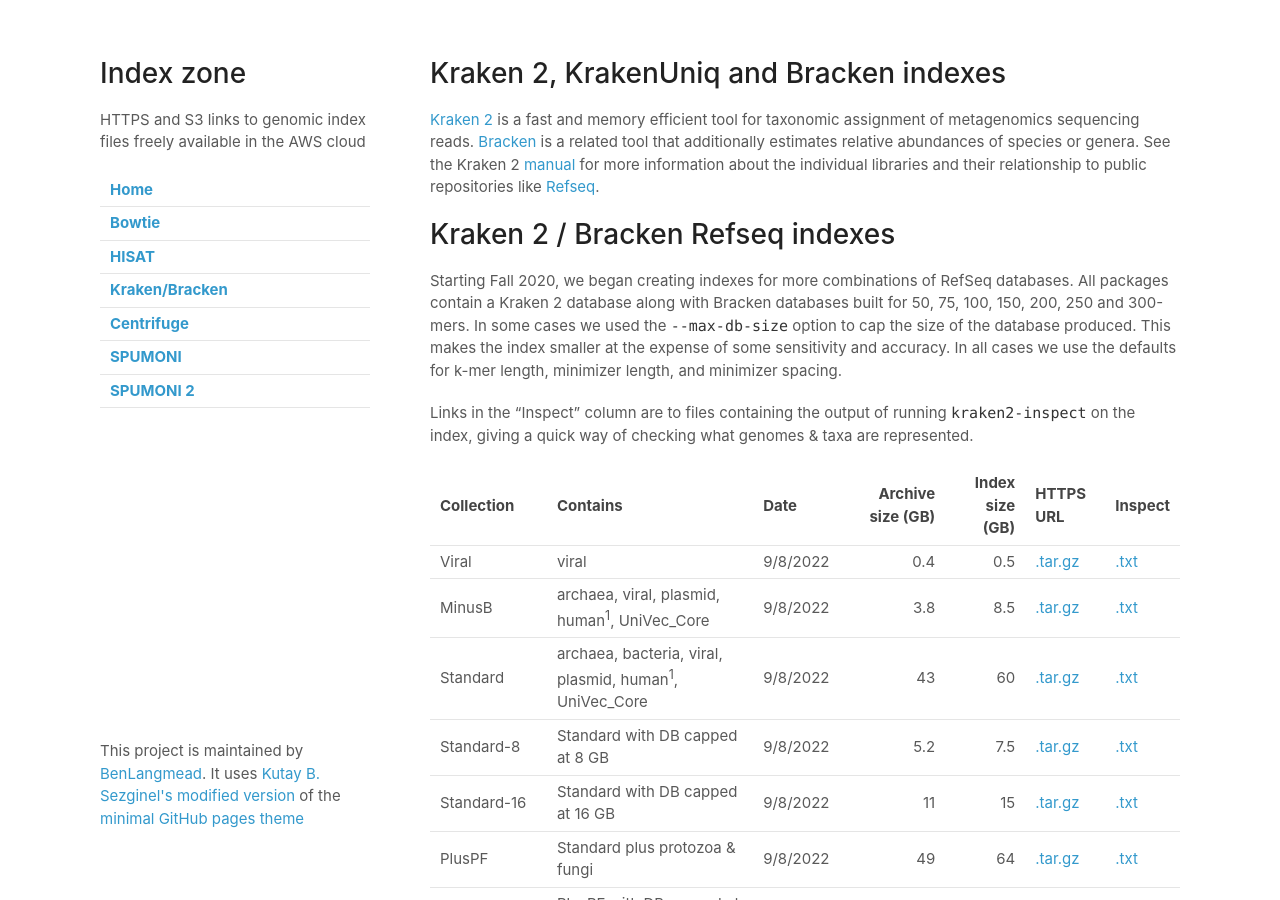
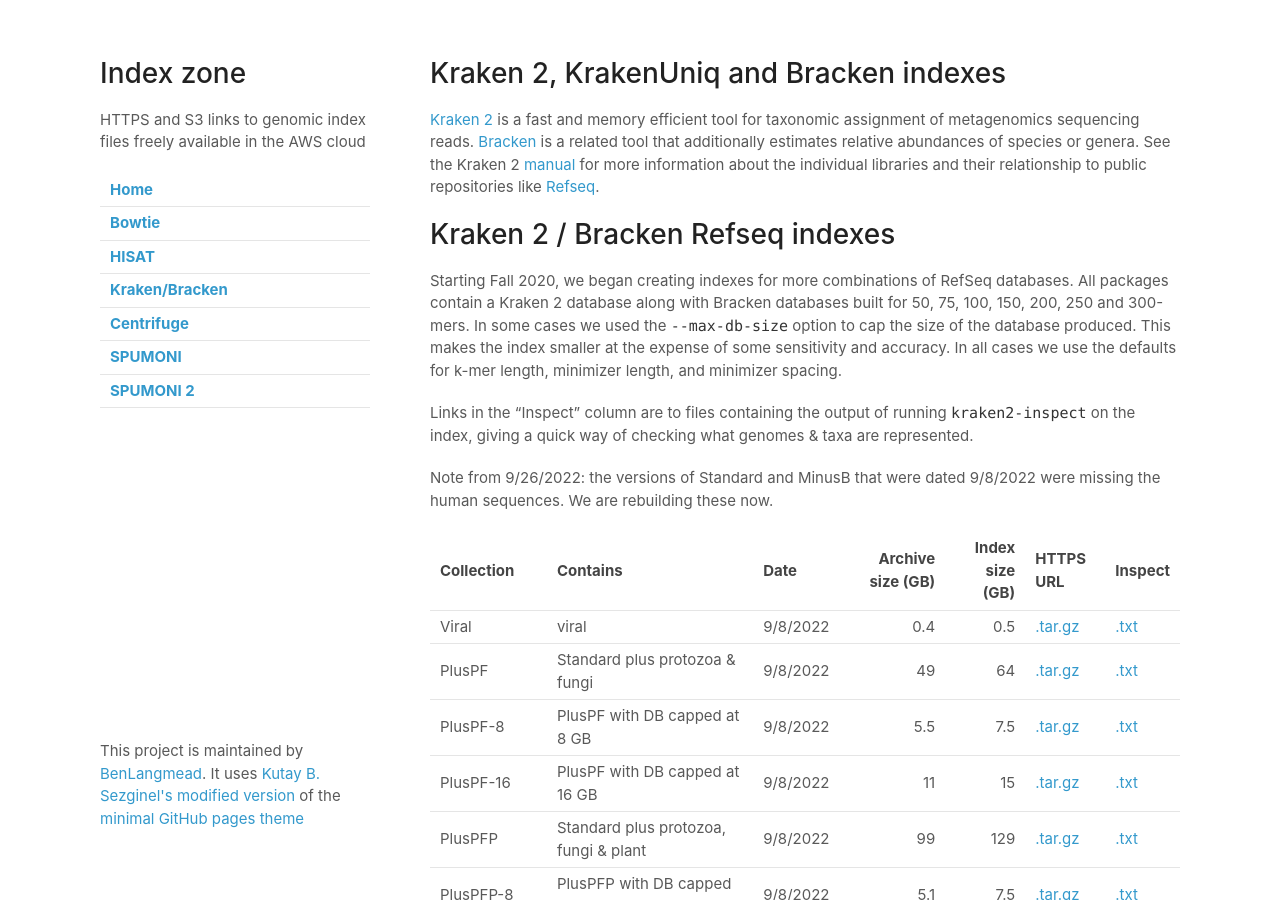
Before and after one commit to BenLangmead/aws-indexes, a Jekyll site: the page built from docs/k2.md, in a window 1280 px wide and 900 px high. Built offline with Jekyll 4.4.1, drawn with Linux system fonts in a browser that asks for light colours; our own code applies the rules of GitHub Pages for plain Markdown files.

Commit message:
note on rebuilding Standard/MinusB

```diff
--- a/docs/k2.md
+++ b/docs/k2.md
@@ -13,15 +13,13 @@
 
 Links in the "Inspect" column are to files containing the output of running `kraken2-inspect` on the index, giving a quick way of checking what genomes & taxa are represented.
 
+Note from 9/26/2022: the versions of Standard and MinusB that were dated 9/8/2022 were missing the human sequences.  We are rebuilding these now.
+
 <div class="datatable-begin"></div>
 
 Collection    | Contains                                                          | Date       | Archive size (GB) | Index size (GB) |                          HTTPS URL | Inspect
 ------------- |-------------------------------------------------------------------|------------|------------------:|----------------:| -------------------------------- | -------
 Viral         | viral                                                             | 9/8/2022   |               0.4 |             0.5 | [.tar.gz][k2_viral_20220908]     | [.txt][k2_viral_20220908_inspect]
-MinusB        | archaea, viral, plasmid, human<sup>1</sup>, UniVec_Core           | 9/8/2022   |               3.8 |             8.5 | [.tar.gz][k2_minusb_20220908]    | [.txt][k2_minusb_20220908_inspect]
-Standard      | archaea, bacteria, viral, plasmid, human<sup>1</sup>, UniVec_Core | 9/8/2022   |                43 |              60 | [.tar.gz][k2_standard_20220908]  | [.txt][k2_standard_20220908_inspect]
-Standard-8    | Standard with DB capped at 8 GB                                   | 9/8/2022   |               5.2 |             7.5 | [.tar.gz][k2_standard_8_20220908] | [.txt][k2_standard_8_20220908_inspect]
-Standard-16   | Standard with DB capped at 16 GB                                  | 9/8/2022   |                11 |              15 | [.tar.gz][k2_standard_16_20220908] | [.txt][k2_standard_16_20220908_inspect]
 PlusPF        | Standard plus protozoa & fungi                                    | 9/8/2022   |                49 |              64 | [.tar.gz][k2_pluspf_20220908]    | [.txt][k2_pluspf_20220908_inspect]
 PlusPF-8      | PlusPF with DB capped at 8 GB                                     | 9/8/2022   |               5.5 |             7.5 | [.tar.gz][k2_pluspf_8_20220908]  | [.txt][k2_pluspf_8_20220908_inspect]
 PlusPF-16     | PlusPF with DB capped at 16 GB                                    | 9/8/2022   |                11 |              15 | [.tar.gz][k2_pluspf_16_20220908] | [.txt][k2_pluspf_16_20220908_inspect]
```
